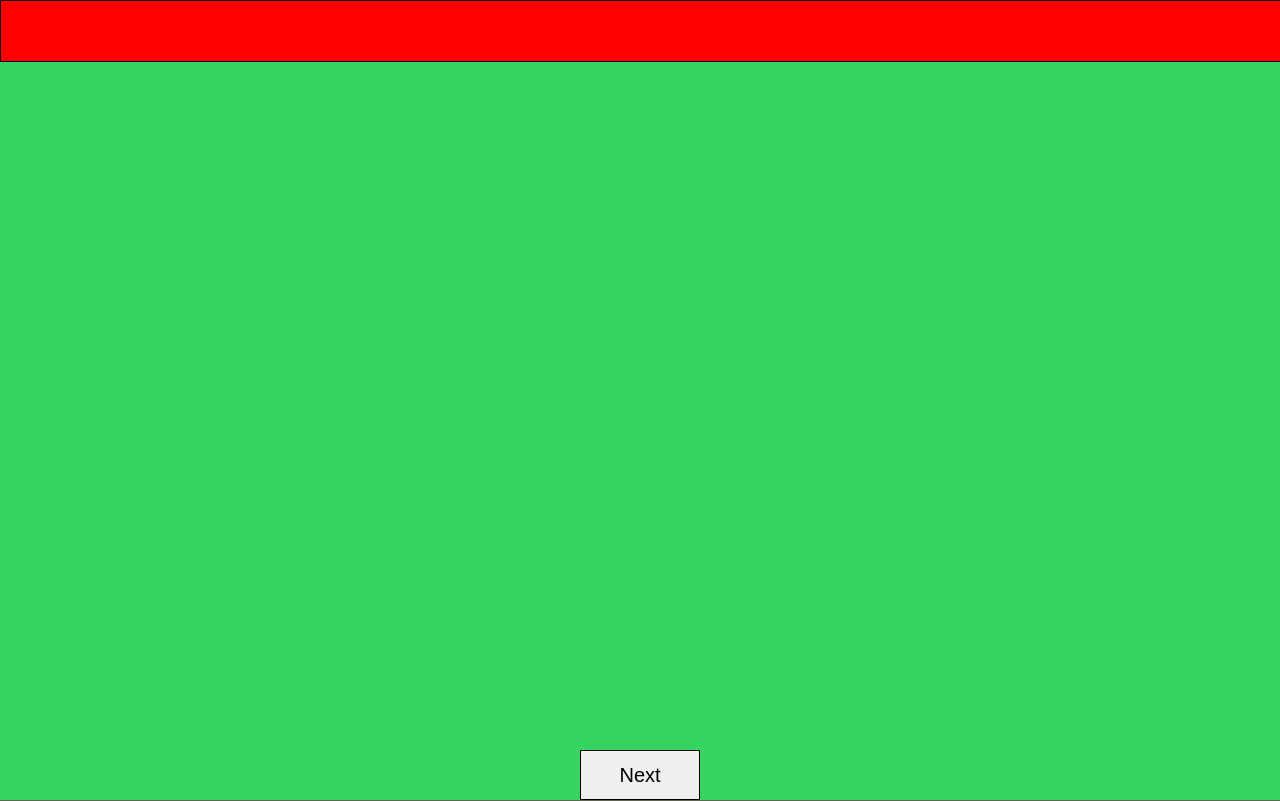
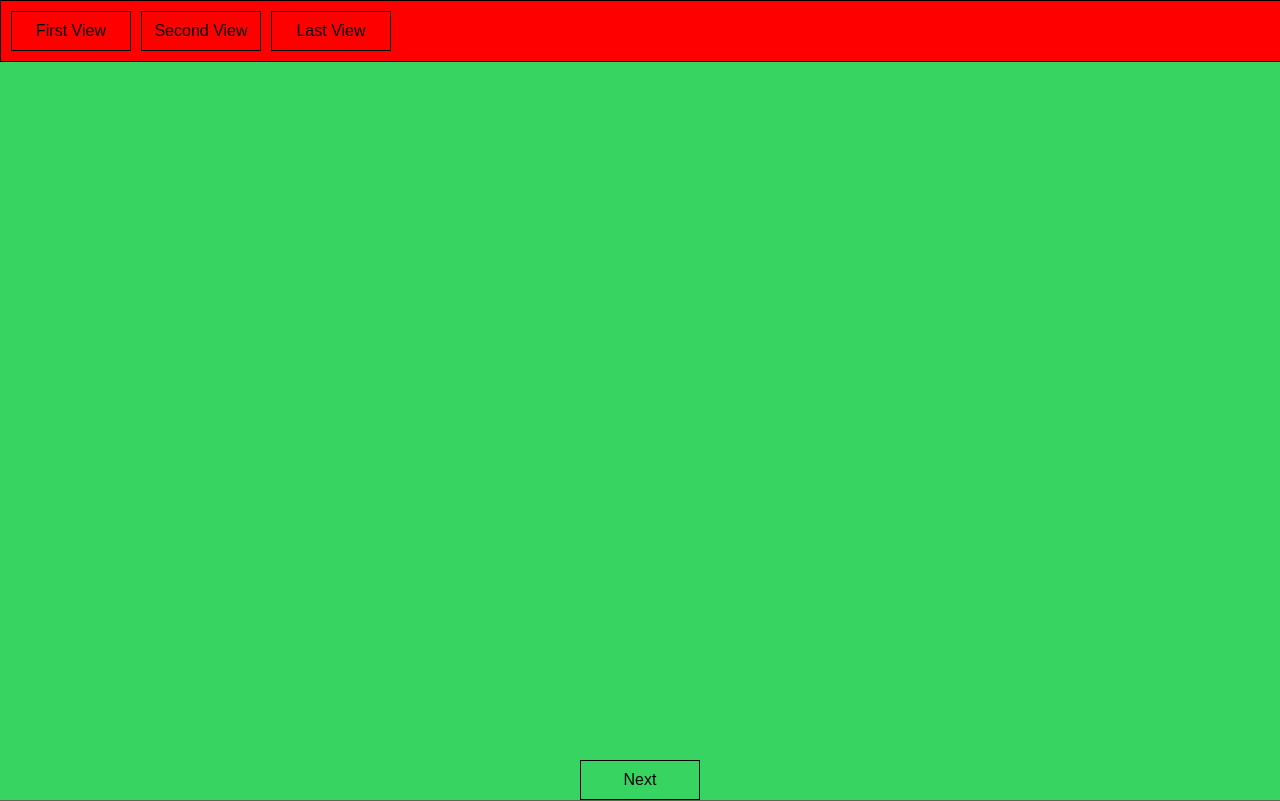
Before and after one commit to WalenPiotr/portfolio, a React app: page / in a window 1280 px wide. Shown: the top 801 px of the page. Built offline with nearby package versions, Linux system fonts and the light colour scheme.

Commit message:
Add page names Add links to navbar

```diff
--- a/src/components/App.tsx
+++ b/src/components/App.tsx
@@ -16,7 +16,7 @@ class App extends React.Component<AppProps, any> {
         this.boxes = [];
     }
 
-    handleClick = (boxIndex: number) => () => {
+    handleClick = (boxIndex: number) => (): void => {
         window.scrollTo({
             top: this.boxes[boxIndex].offsetTop,
             left: 0,
@@ -29,7 +29,9 @@ class App extends React.Component<AppProps, any> {
     };
 
     render() {
-        const indices = [...new Array(5).keys()];
+        const pageNames = ['First View', 'Second View', 'Last View'];
+        const indices = [...pageNames.keys()];
+
         const views = indices.map(index => {
             const last = index === indices.length - 1;
             const click = last
@@ -45,9 +47,14 @@ class App extends React.Component<AppProps, any> {
                 />
             );
         });
+
+        const handlers = indices.map(index => {
+            return this.handleClick(index);
+        });
+
         return (
             <div>
-                <Navbar />
+                <Navbar pageNames={pageNames} handlers={handlers} />
                 {views}
             </div>
         );
--- a/src/components/Navbar.tsx
+++ b/src/components/Navbar.tsx
@@ -8,8 +8,34 @@ const Box = styled.div`
     background-color: red;
     border: 1px solid black;
     height: 60px;
+    display: flex;
+    align-items: center;
 `;
 
-const Navbar = () => <Box />;
+const Button = styled.button`
+    width: 120px;
+    height: 40px;
+    font-size: 16px;
+    display: flex;
+    justify-content: center;
+    align-items: center;
+    border: 1px solid black;
+    background-color: rgba(0, 0, 0, 0);
+    margin-left:10px;
+`;
+
+interface IPropsNavbar {
+    pageNames: string[];
+    handlers: (() => void)[];
+}
+
+const Navbar = ({ handlers, pageNames }: IPropsNavbar) => {
+    const buttons = pageNames.map((name, index) => (
+        <Button key={name} onClick={handlers[index]}>
+            {name}
+        </Button>
+    ));
+    return <Box>{buttons}</Box>;
+};
 
 export default Navbar;
--- a/src/components/View.tsx
+++ b/src/components/View.tsx
@@ -12,11 +12,12 @@ const Box = styled.div`
 
 const Button = styled.button`
     width: 120px;
-    height: 50px;
-    font-size: 20px;
+    height: 40px;
+    font-size: 16px;
     display: flex;
     justify-content: center;
     align-items: center;
+    background-color: rgba(0,0,0,0);
     border: 1px solid black;
 `;
 
```
